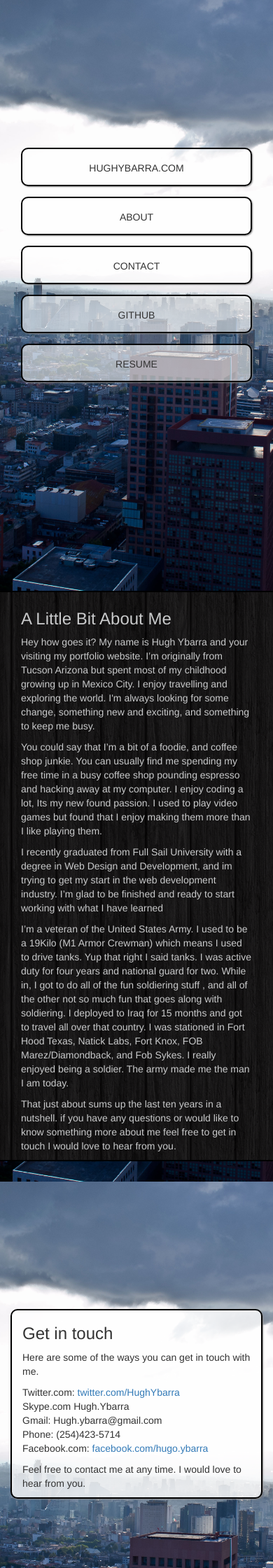
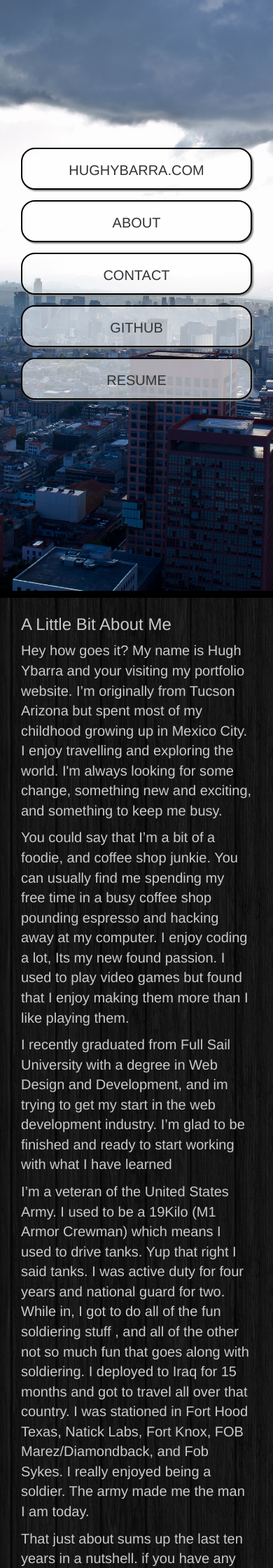
Before and after one commit to hughybarra/portfolio_site, a PHP site: page / in a window 390 px wide. Shown: the top 2240 px of the page at 70% size. Run offline with PHP 8.4, Linux system fonts and the light colour scheme; some libraries are stand-ins or nearby versions.

Commit message:
fixing mobile font

```diff
--- a/public/css/main.css
+++ b/public/css/main.css
@@ -1,4 +1,5 @@
 body {
+  font-size: 2em;
   background: url(../media/images/portfolio/bg_1.jpg) no-repeat center center fixed;
   -webkit-background-size: cover;
   -moz-background-size: cover;
@@ -15,18 +16,18 @@ section {
 }
 .section_landing li {
   margin-top: 15px;
-  height: 55px;
-  line-height: 55px;
+  height: 3em;
+  line-height: 3em;
   background-color: rgba(255, 255, 255, 0.6);
   text-align: center;
-  border-radius: 10px;
-  border: 2px solid #000000;
-  box-shadow: 1px 1px 2px #888888;
+  border-radius: 1em;
+  border: .1em solid #000000;
+  box-shadow: .1em .1em .1em #888888;
   cursor: pointer;
 }
 .section_about {
-  border-top: 2px solid #000000;
-  border-bottom: 2px solid #000000;
+  border-top: .5em solid #000000;
+  border-bottom: .5em solid #000000;
   background-image: url('../media/images/portfolio/dark_wood.png');
   background-repeat: repeat-y repeat-x;
   height: auto;
@@ -41,14 +42,14 @@ section {
 .section_contact .contact_information {
   margin: 25vh auto;
   background-color: rgba(255, 255, 255, 0.8);
-  border-radius: 10px;
-  border: 2px solid #000000;
-  box-shadow: 1px 1px 2px #888888;
+  border-radius: 1em;
+  border: .1em solid #000000;
+  box-shadow: .1em .1em .1em #888888;
 }
 .section_git {
   margin-bottom: 0px;
-  border-top: 2px solid #000000;
-  border-bottom: 2px solid #000000;
+  border-top: .5em solid #000000;
+  border-bottom: .5em solid #000000;
   background-image: url('../media/images/portfolio/dark_wood.png');
   background-repeat: repeat-y repeat-;
 }
@@ -62,9 +63,9 @@ section {
 .section_resume .resume_div {
   margin: 30vh auto;
   background-color: rgba(255, 255, 255, 0.8);
-  border-radius: 10px;
-  border: 2px solid #000000;
-  box-shadow: 1px 1px 2px #888888;
+  border-radius: 1em;
+  border: .1em solid #000000;
+  box-shadow: .01em .01em .01em #888888;
 }
 .section_resume .big_resume_button {
   background-color: rgba(255, 255, 255, 0.8);
@@ -124,11 +125,10 @@ section {
 @media (min-width: 768px) and (max-width: 1199px) {
   .section_landing {
     height: 100vh;
-    min-height: 600px;
   }
   .section_about {
     height: 100vh;
-    min-height: 600px;
+    min-height: 50em;
   }
   .section_about .about_text {
     margin-top: 150px;
--- a/public/css/main.less
+++ b/public/css/main.less
@@ -1,10 +1,11 @@
 
 body{
-  background: url(../media/images/portfolio/bg_1.jpg) no-repeat center center fixed;
-  -webkit-background-size: cover;
-  -moz-background-size: cover;
-  -o-background-size: cover;
-  background-size: cover;
+	font-size: 2em;
+	background: url(../media/images/portfolio/bg_1.jpg) no-repeat center center fixed;
+	-webkit-background-size: cover;
+	-moz-background-size: cover;
+	-o-background-size: cover;
+	background-size: cover;
 }
 //landing section
 section{
@@ -21,21 +22,21 @@ section{
 	}
 	li{
 		margin-top: 15px;
-		height: 55px;
-		line-height: 55px;
+		height: 3em;
+		line-height: 3em;
 		background-color: rgba(255, 255, 255, .6);
 		text-align: center;
 
-		border-radius: 10px;
-		border: 2px solid #000000;
+		border-radius: 1em;
+		border: .1em solid #000000;
 
-		box-shadow: 1px 1px 2px #888888;
+		box-shadow: .1em .1em .1em #888888;
 		cursor: pointer;
 	}
 }
 .section_about{
-	border-top: 2px solid #000000;
-	border-bottom: 2px solid #000000;
+	border-top: .5em solid #000000;
+	border-bottom: .5em solid #000000;
 	background-image: url('../media/images/portfolio/dark_wood.png');
 	background-repeat: repeat-y repeat-x;
 	height: auto;
@@ -50,16 +51,16 @@ section{
 	.contact_information{
 		margin: 25vh auto;
 		background-color: rgba(255, 255, 255, .8);
-		border-radius: 10px;
-		border: 2px solid #000000;
+		border-radius: 1em;
+		border: .1em solid #000000;
 
-		box-shadow: 1px 1px 2px #888888;
+		box-shadow: .1em .1em .1em #888888;
 	}
 }
 .section_git{
 	margin-bottom: 0px;
-	border-top: 2px solid #000000;
-	border-bottom: 2px solid #000000;
+	border-top: .5em solid #000000;
+	border-bottom: .5em solid #000000;
 	background-image: url('../media/images/portfolio/dark_wood.png');
 	background-repeat: repeat-y repeat-;
 	p, h3{
@@ -73,10 +74,10 @@ section{
 	.resume_div {
 		margin: 30vh auto;
 		background-color: rgba(255, 255, 255, .8);
-		border-radius: 10px;
-		border: 2px solid #000000;
+		border-radius: 1em;
+		border: .1em solid #000000;
 
-		box-shadow: 1px 1px 2px #888888;
+		box-shadow: .01em .01em .01em #888888;
 	}
 	.big_resume_button{
 		background-color: rgba(255, 255, 255, .8);
@@ -140,11 +141,10 @@ section{
 @media (min-width: 768px) and (max-width: 1199px) {
 	.section_landing{
 		height: 100vh;
-		min-height: 600px;
 	}
 	.section_about{
 		height: 100vh;
-		min-height: 600px;
+		min-height: 50em;
 
 
 		.about_text{
```
